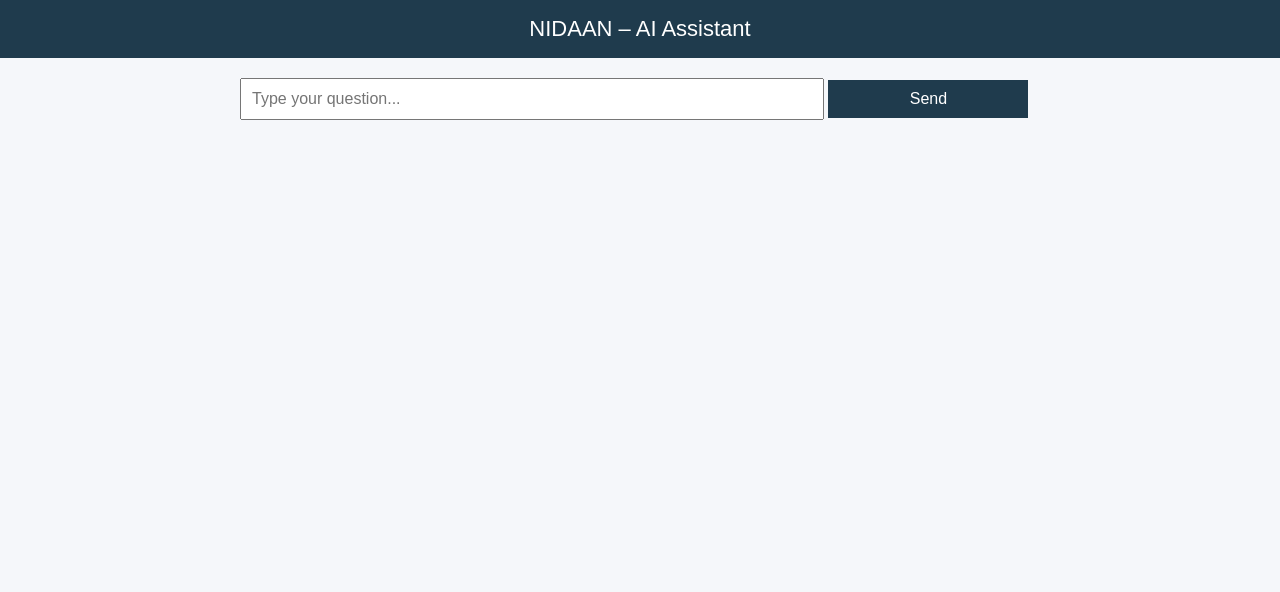
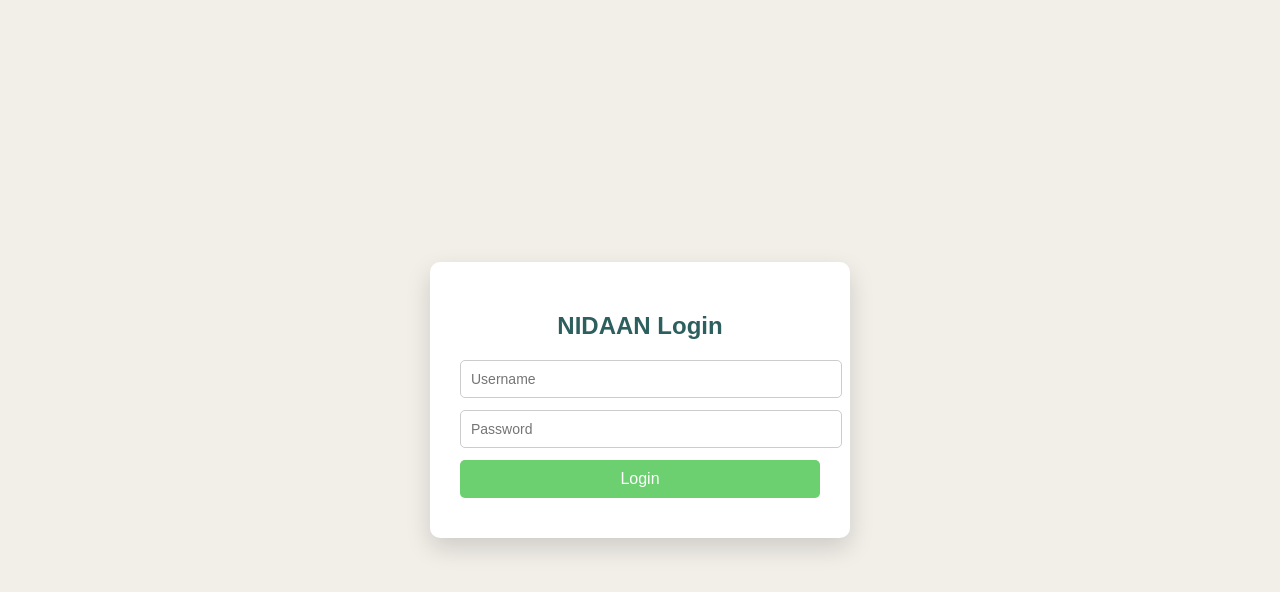
Before and after one commit to gauravjee2007/niddaan-ai, a plain HTML site: page index.html in a window 1280 px wide. Drawn offline with Linux system fonts and the light colour scheme; no server answers.

Commit message:
Update index.html

```diff
--- a/index.html
+++ b/index.html
@@ -2,82 +2,130 @@
 <html lang="en">
 <head>
   <meta charset="UTF-8">
-  <title>NIDAAN – AI Assistant</title>
+  <title>NIDAAN Secure Login</title>
   <meta name="viewport" content="width=device-width, initial-scale=1.0">
   <style>
     body {
+      margin: 0;
       font-family: Arial, sans-serif;
-      background: #f5f7fa;
-      margin: 0;
-      padding: 0;
+      background: #f2efe9;
+      height: 100vh;
+      display: flex;
+      align-items: center;
+      justify-content: center;
     }
-    header {
-      background: #1f3b4d;
-      color: white;
-      padding: 16px;
+
+    .card {
+      background: #fff;
+      padding: 30px;
+      width: 360px;
+      border-radius: 10px;
+      box-shadow: 0 10px 25px rgba(0,0,0,0.15);
       text-align: center;
-      font-size: 22px;
     }
-    .chat-box {
-      padding: 20px;
-      max-width: 800px;
-      margin: auto;
+
+    h2 {
+      margin-bottom: 20px;
+      color: #2c5f5d;
     }
-    input, button {
+
+    input {
+      width: 100%;
       padding: 10px;
+      margin-bottom: 12px;
+      border: 1px solid #ccc;
+      border-radius: 5px;
+      font-size: 14px;
+    }
+
+    button {
+      width: 100%;
+      padding: 10px;
+      background: #6ccf70;
+      border: none;
+      color: #fff;
       font-size: 16px;
+      border-radius: 5px;
+      cursor: pointer;
     }
-    input {
-      width: 70%;
+
+    button:hover {
+      background: #5cbf60;
     }
-    button {
-      width: 25%;
-      background: #1f3b4d;
-      color: white;
+
+    .error {
+      color: red;
+      margin-top: 10px;
+      font-size: 14px;
+    }
+
+    iframe {
+      width: 100vw;
+      height: 100vh;
       border: none;
-      cursor: pointer;
     }
   </style>
 </head>
 <body>
 
-<header>
-  NIDAAN – AI Assistant
-</header>
-
-<div class="chat-box">
-  <input id="chatInput" placeholder="Type your question..." />
-  <button onclick="sendMessage()">Send</button>
+<div id="loginBox" class="card">
+  <h2>NIDAAN Login</h2>
+  <input type="text" id="username" placeholder="Username" />
+  <input type="password" id="password" placeholder="Password" />
+  <button onclick="login()">Login</button>
+  <div id="error" class="error"></div>
 </div>
 
 <script>
-async function sendToN8N(message) {
-  fetch("https://n8n-oazxlbnc.us-west-1.clawcloudrun.com/webhook/dcf55298-595e-4fe9-9669-176f0ef157dd/chat", {
-    method: "POST",
-    headers: {
-      "Content-Type": "application/json",
-      "x-nidaan-key": "NIDAAN_2025"
-    },
-    body: JSON.stringify({
-      message: message,
-      page: window.location.href,
-      userAgent: navigator.userAgent,
-      time: new Date().toISOString()
-    })
-  });
-}
+  const CHAT_URL = "https://n8n-oazxlbnc.us-west-1.clawcloudrun.com/webhook/dcf55298-595e-4fe9-9669-176f0ef157dd/chat";
 
-function sendMessage() {
-  const msg = document.getElementById("chatInput").value;
-  if (msg.trim() !== "") {
-    sendToN8N(msg);
-    document.getElementById("chatInput").value = "";
+  function login() {
+    const user = document.getElementById("username").value;
+    const pass = document.getElementById("password").value;
+
+    if (user === "admin" && pass === "password") {
+      trackUser(user, "LOGIN_SUCCESS");
+
+      // Remove login UI
+      document.body.innerHTML = "";
+
+      // Load chat
+      const iframe = document.createElement("iframe");
+      iframe.src = CHAT_URL;
+
+      iframe.onload = () => {
+        trackUser(user, "CHAT_LOADED");
+      };
+
+      document.body.appendChild(iframe);
+    } else {
+      document.getElementById("error").innerText =
+        "Invalid credentials";
+      trackUser(user || "unknown", "LOGIN_FAILED");
+    }
   }
-}
 
-window.addEventListener("load", function () {
-  sendToN8N("PAGE_OPENED");
-});
+  function trackUser(user, action) {
+    const log = {
+      user: user,
+      action: action,
+      time: new Date().toISOString(),
+      page: window.location.href
+    };
+
+    console.log("NIDAAN TRACK:", log);
+
+    let history = JSON.parse(localStorage.getItem("nidaan_logs")) || [];
+    history.push(log);
+    localStorage.setItem("nidaan_logs", JSON.stringify(history));
+
+    // 🔁 Future: webhook tracking
+    // fetch("YOUR_WEBHOOK_URL", {
+    //   method: "POST",
+    //   headers: { "Content-Type": "application/json" },
+    //   body: JSON.stringify(log)
+    // });
+  }
 </script>
 
 </body>
```
